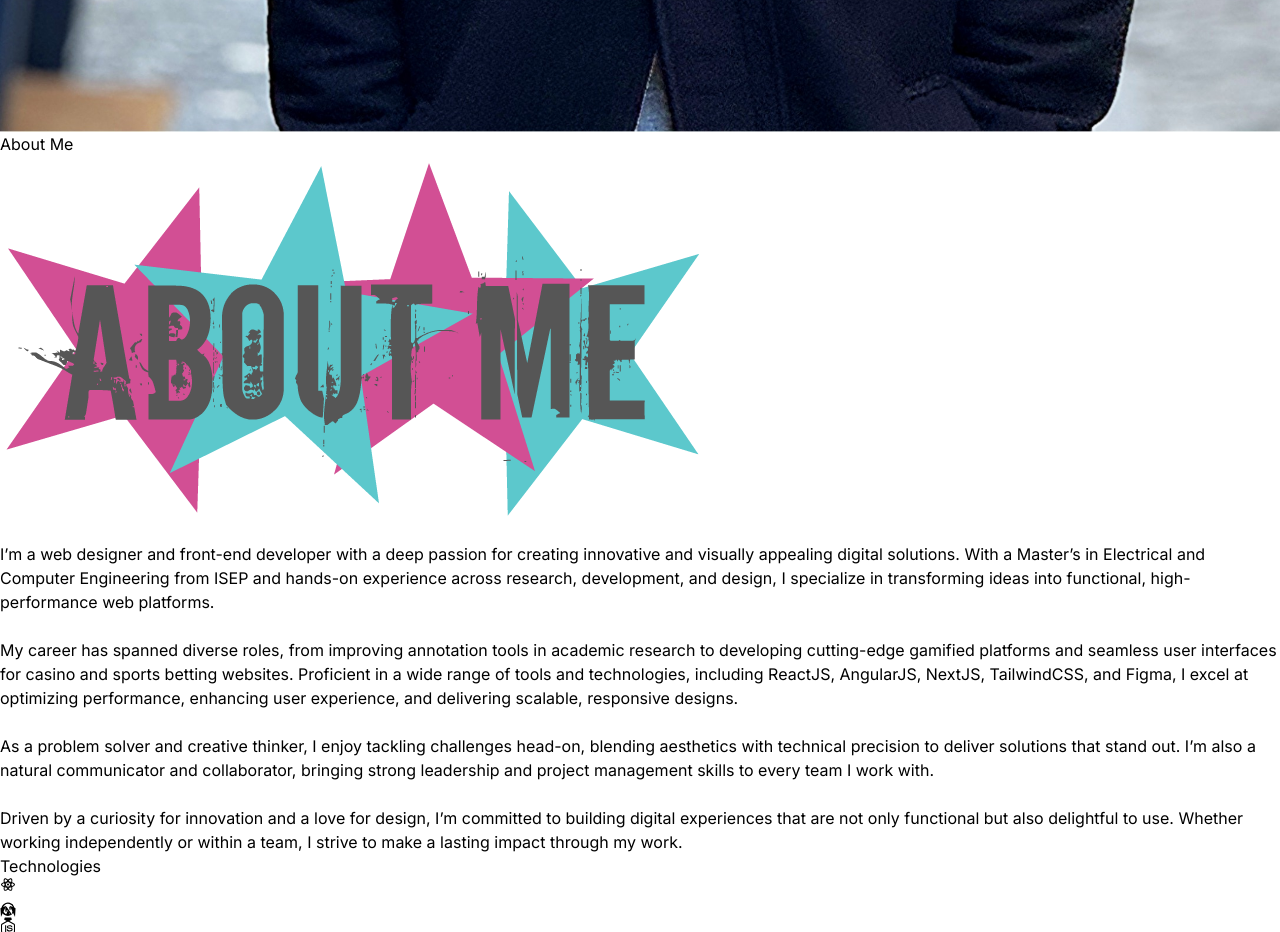
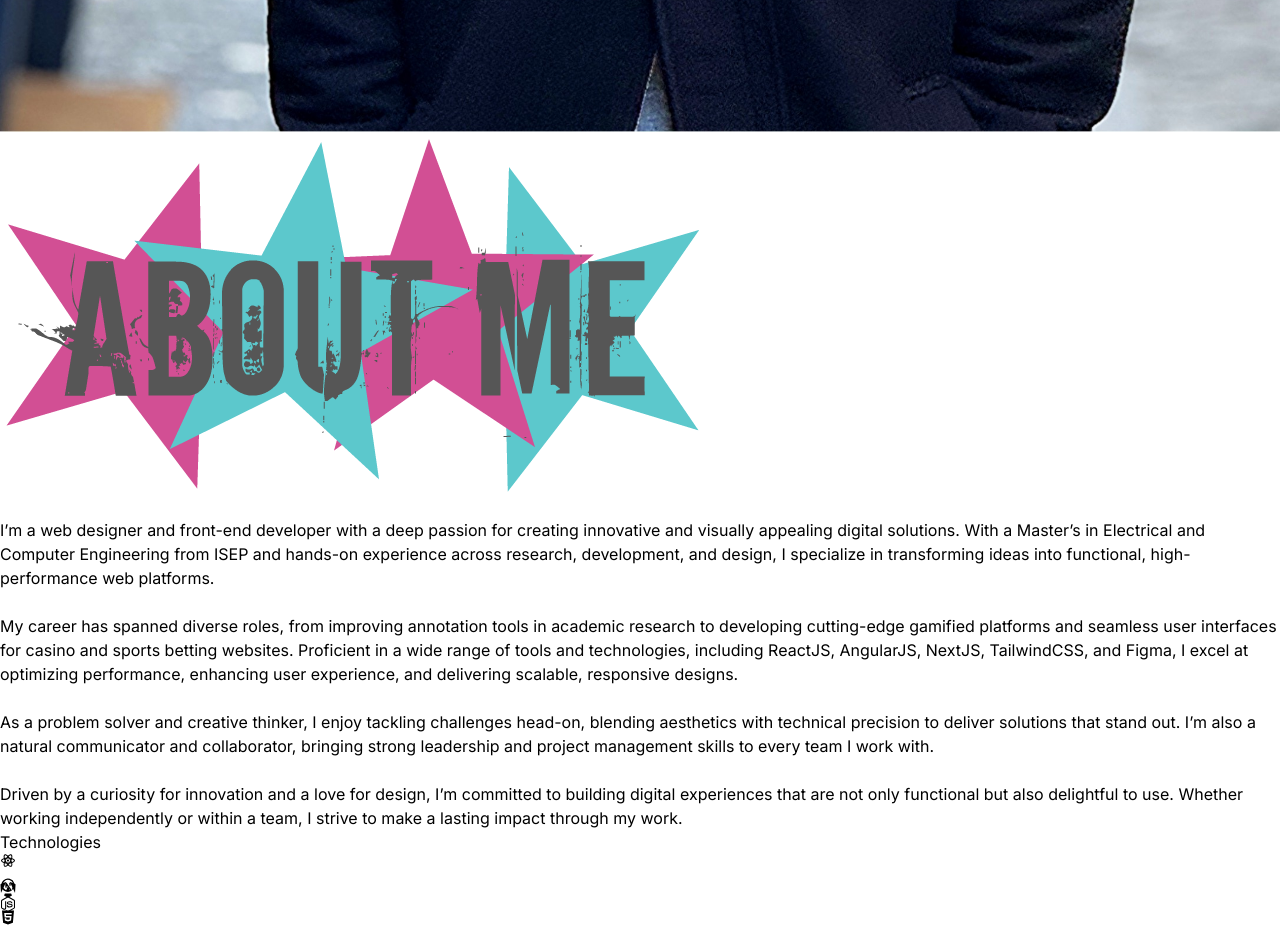
Before and after one commit to vigneshuthra/portfolio, a React (Vite) app: page / in a window 1280 px wide. Shown: the part 1820-2752 px from the top of the page. Built offline with nearby package versions, Linux system fonts and the light colour scheme.

Commit message:
minor fixes

```diff
--- a/src/components/About.jsx
+++ b/src/components/About.jsx
@@ -5,11 +5,11 @@ import { motion } from "framer-motion";
 
 const About = () => {
   return (
-    <div className="border-b border-neutral-900 mt-10 lg:mt-0 pb-4">
-      <h1 className="my-20 text-center text-4xl">
+    <div className="border-b border-neutral-900 mt-10 lg:mt-20 pb-4">
+      {/* <h1 className="my-20 text-center text-4xl">
         About
         <span className="text-neutral-500"> Me</span>
-      </h1>
+      </h1> */}
       <div className="flex flex-wrap">
         <motion.div
           whileInView={{ opacity: 1, x: 0 }}
--- a/src/components/Hero.jsx
+++ b/src/components/Hero.jsx
@@ -95,7 +95,7 @@ const Hero = () => {
             <img
               src={profilePic}
               alt="profilepic"
-              className="w-40 sm:w-60 md:w-70 lg:w-80 xl:w-96 2xl:w-[24rem] rounded-md"
+              className="w-[11.5rem] sm:w-60 md:w-70 lg:w-80 xl:w-96 2xl:w-[24rem] rounded-md"
             />
           </div>
         </motion.div>
```
